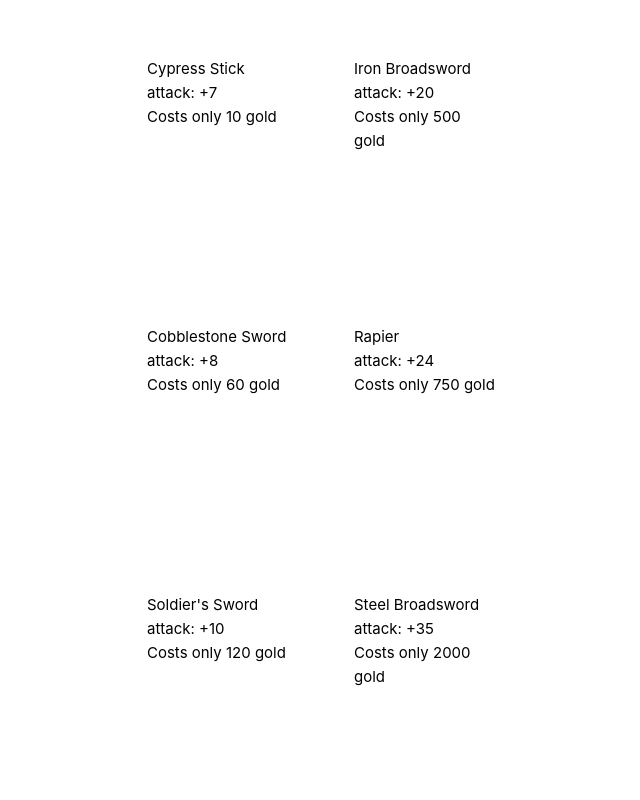
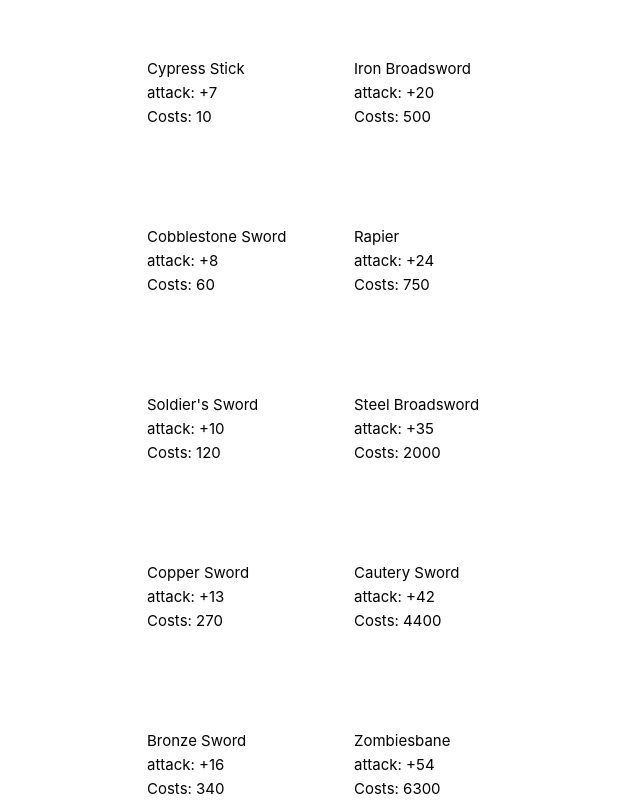
Before and after one commit to lincoln-anderson/DQ-E-Commerce, a Vue app in the folder DQ-E-Commerce/: page / in a window 1280 px wide. Shown: the top 800 px of the page, without its empty margins (558-1198 px from the left). Built offline with nearby package versions, Linux system fonts and the light colour scheme.

Commit message:
initial card layout

```diff
--- a/DQ-E-Commerce/src/components/ItemCard.vue
+++ b/DQ-E-Commerce/src/components/ItemCard.vue
@@ -13,12 +13,12 @@
 		<div v-if="weapon.name.length < 25">
 			<p> {{ weapon.name }} </p>
 			<p> attack: +{{ weapon.stats }}</p>
-			<p> Costs only {{ weapon.price }} gold</p>
+			<p> Costs: {{ weapon.price }}</p>
 		</div>
 		<div class="longerName" v-else>
 			<p> {{ weapon.name }} </p>
 			<p> attack: +{{ weapon.stats }}</p>
-			<p> Costs only {{ weapon.price }} gold</p>
+			<p> Costs: {{ weapon.price }}</p>
 		</div>
 
 	</div>
@@ -29,10 +29,13 @@
 	.ItemCard {
 		border: 3px solid white;
 		width: 180px;
-		  height: 240px;
-		  margin: 6px;
-		  border-radius: 5px;
-		  padding: 8px 16px;
+		height: 140px;
+		margin: 6px;
+		border-radius: 5px;
+		padding: 8px 16px;
+	}
+	.ItemCard:hover {
+	  border: 3px solid rgba(166, 198, 255, 1);
 	}
 	.longerName {
 		color: red;
--- a/DQ-E-Commerce/src/components/weaponList.vue
+++ b/DQ-E-Commerce/src/components/weaponList.vue
@@ -32,7 +32,7 @@
 		align-content: center;
 	}
 	.container {
-		display: flex;
+		display: grid;
 		  flex-wrap: wrap;
 		  justify-content: center;
 		  margin: 30px 30px 0 0;
```
